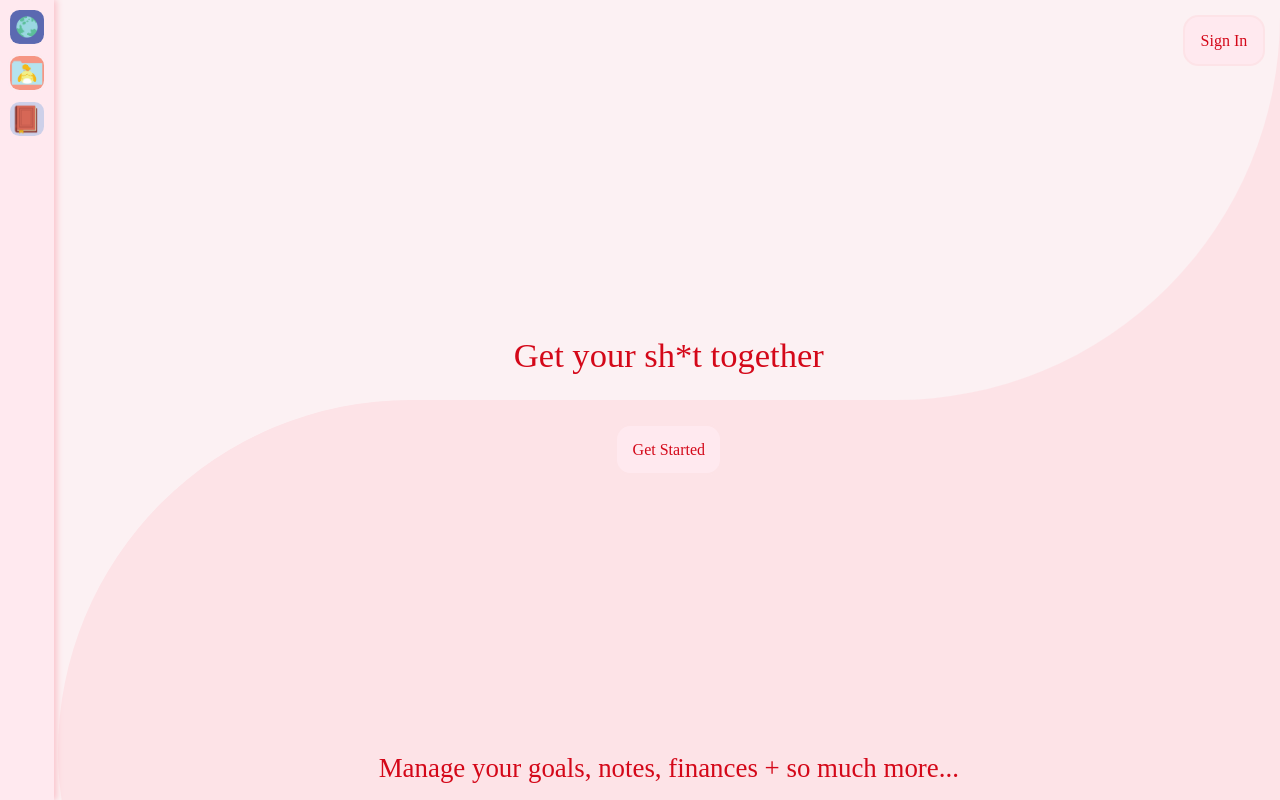
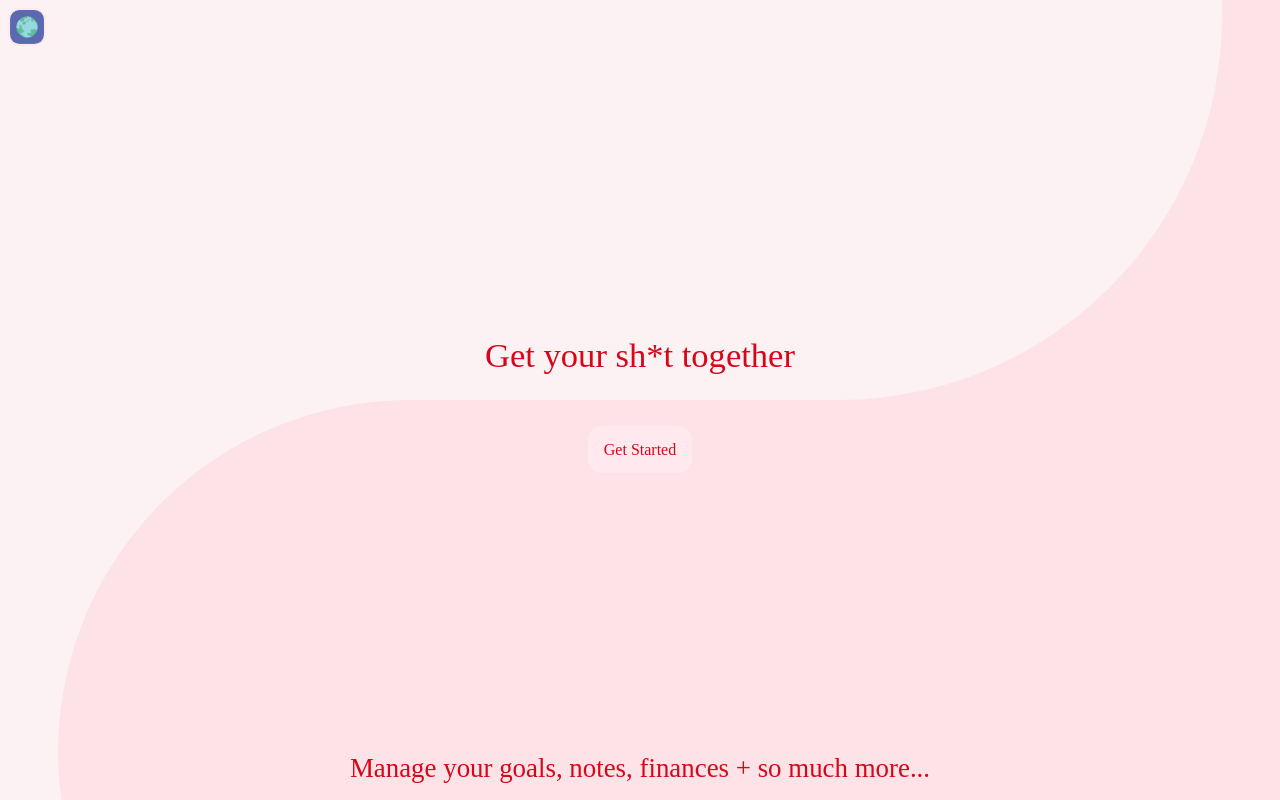
Before and after one commit to jmhar3/DreamJournal_app, a React (Create React App) app: page / in a window 1280 px wide. Shown: the top 800 px of the page. Built offline with nearby package versions, Linux system fonts and the light colour scheme; a web font is replaced by a local one.

Commit message:
redirect routes if auth

```diff
--- a/src/App.js
+++ b/src/App.js
@@ -1,4 +1,4 @@
-import { BrowserRouter as Router, Routes, Route } from 'react-router-dom';
+import { BrowserRouter as Router, Routes, Route, Navigate } from 'react-router-dom';
 import React, { useState } from 'react';
 import Home from './pages/Home.js';
 import Login from './pages/Login.js';
@@ -20,23 +20,33 @@ import './css/goals.css';
 import './css/notes.css';
 
 function App() {
-  // const [token, setToken] = useState();
-
-  // if(!token) {
-  //   return <Login setToken={setToken} />
-  // }
+  const auth = localStorage.getItem('jwt')
+  const dashboard_nav = <Navigate replace to="/dashboard" />
+  const login_nav = <Navigate replace to="/login" />
 
   return (
     <Router>
       <Nav />
       <Account />
       <Routes>
-        <Route path="/" element={<Home />} />
-        <Route path="/login" element={<Login />} />
-        <Route path="/dashboard" element={<Dashboard />} />
-        <Route path="/financepage" element={<FinancePage />} />
-        <Route path="/goalpage" element={<GoalPage />} />
-        <Route path="/notepage" element={<NotePage />} />
+        <Route path="/"
+          element={ auth ? dashboard_nav : <Home />}
+        />
+        <Route path="/login"
+          element={ auth ? dashboard_nav : <Login />}
+        />
+        <Route path="/dashboard"
+          element={!auth ? login_nav : <Dashboard /> }
+        />
+        <Route path="/financepage"
+          element={!auth ? login_nav : <FinancePage /> }
+        />
+        <Route path="/goalpage"
+          element={!auth ? login_nav : <GoalPage /> }
+        />
+        <Route path="/notepage"
+          element={ !auth ? login_nav : <NotePage />}
+        />
       </Routes>
     </Router>
   );
--- a/src/components/Nav.js
+++ b/src/components/Nav.js
@@ -48,6 +48,19 @@ const Nav = () => {
         newGoal.style.display = 'flex';
     }
 
+    if (!localStorage.getItem('jwt')) {
+        return (
+            <header className="mobile">
+                <nav onMouseLeave={hideTrackers} >
+                    <Link to="/" className="menu-icon"><img src={home} alt="home" onMouseOver={showHome} onMouseLeave={hideHome} /></Link>
+                </nav>
+                <ul>
+                    <li style={{ visibility: (homeLabel ? 'visible' : 'hidden') }}>DreamJournal</li>
+                </ul>
+            </header>
+        )
+    }
+
     return (
         <header>
             <nav onMouseLeave={hideTrackers} >
--- a/src/css/home.css
+++ b/src/css/home.css
@@ -2,6 +2,7 @@
 
 #homepage {
     background-color: var(--mid);
+    padding-right: 4.5vw;
 }
 
 #homepage section {
--- a/src/css/nav.css
+++ b/src/css/nav.css
@@ -13,8 +13,8 @@ nav {
     flex-direction: column;
     gap: .6vw;
     padding: .6vw;
-    -moz-box-shadow: 3px 0 6px var(--mid);
-    -webkit-box-shadow: 3px 0 6px var(--mid);
+    -moz-box-shadow: 3px 0 6px var(--strong);
+    -webkit-box-shadow: 3px 0 6px var(--strong);
     box-shadow: 3px 0 6px var(--strong);
 }
 
@@ -49,3 +49,11 @@ header li {
 header a img:hover, header button img:hover {
     border: var(--strong) solid 2px;
 }
+
+/* MOBILE */
+.mobile nav {
+    background: none;
+    -moz-box-shadow: none;
+    -webkit-box-shadow: none;
+    box-shadow: none;
+}
--- a/src/pages/Home.js
+++ b/src/pages/Home.js
@@ -3,7 +3,6 @@ import { Link } from "react-router-dom";
 const Home = () => {
   return (
     <div id="homepage">
-      <Link to="/login" class="sign-in-button button">Sign In</Link>
       <section id="hp-first">
         <h1>Get your sh*t together</h1>
       </section>
```
Also changed, not shown: src/components/SignIn.js (+0 -11 lines).
